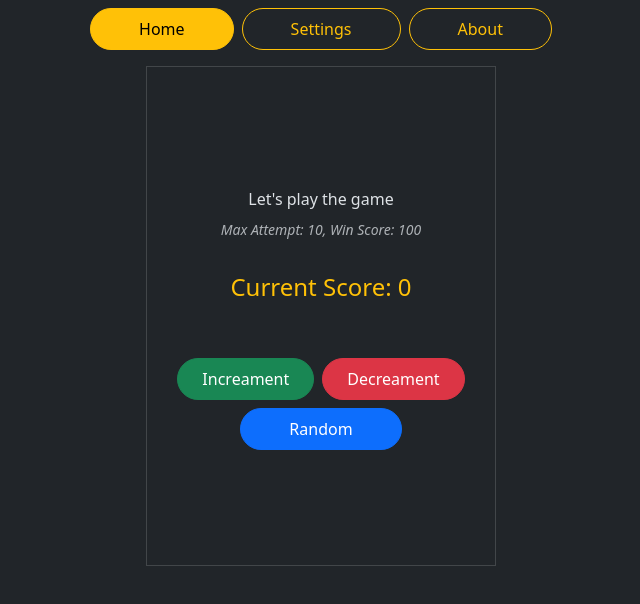
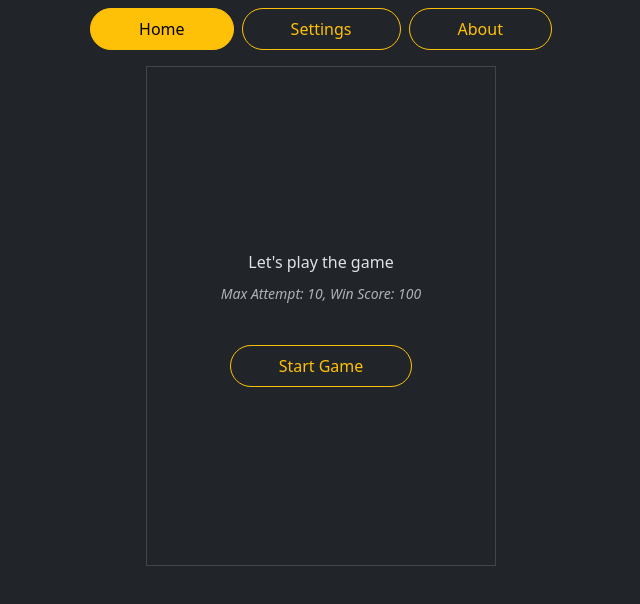
Before and after one commit to rabiulhassandev/vue-pinia, a Vue app: page / in a window 1280 px wide. Shown: the top 604 px of the page, without its empty margins (319-959 px from the left). Built offline with nearby package versions, Linux system fonts and the light colour scheme.

Commit message:
converted to Composition API style (Pinia)

```diff
--- a/src/Components/Home.vue
+++ b/src/Components/Home.vue
@@ -1,26 +1,34 @@
 <template>
         <MobileView>
-            <div class="text-center" v-if="gameStore.isGameOver">
+            <div class="text-center"  style="justify-content: space-around;" v-if="gameStore.isGameOver">
                 <h5 class="text-success" v-if="gameStore.score >= gameStore.winScore">Congratulations! You won the game!</h5>
                 <h5 class="text-danger" v-else>Game Over! You lost the game!</h5>
                 <h6 class="text-white pt-2">Your score: {{ gameStore.score }}</h6>
                 <h6 class="text-white pt-2">Attempt: {{ gameStore.attempt }}</h6>
                 <button class="btn btn-warning rounded-pill px-5 py-2 mt-2" @click="gameStore.resetGame()">Start Over</button>
             </div>
-            <div class="text-center" v-else>
+            <div class="text-center" style="justify-content: space-around;" v-else>
                 <h6 class="pt-2">Let's play the game</h6>
                 <p class="text-muted">
                     <small><i>Max Attempt: {{ gameStore.maxAttempt }}, Win Score: {{ gameStore.winScore }}</i></small>
                 </p>
 
-                <h4 class="text-warning pt-3">Current Score: {{ gameStore.score }}</h4>
+                <div v-if="!gameStore.isGameStarted" class="pt-3">
+                    <button class="btn btn-outline-warning rounded-pill px-5 py-2 mt-2" @click="gameStore.startGame()">Start Game</button>
+                </div>
+                <div v-else>
+                    <h4 class="text-warning pt-3">Current Score: {{ gameStore.score }}</h4>
+                    <p class="text-warning pt-5">Attempt Left: {{ gameStore.maxAttempt - gameStore.attempt }}</p>
+                    <div class="pt-1">
+                        <button class="btn btn-success rounded-pill px-4 py-2 mx-1" @click="incrementScore">Increament</button>
+                        <button class="btn btn-danger rounded-pill px-4 py-2 mx-1" @click="decrementScore">Decreament</button>
+                    </div>
+                    <button class="btn btn-primary rounded-pill px-5 py-2 mt-2" @click="randomScore">Random</button>
 
-                <div class="pt-5">
-                    <button class="btn btn-success rounded-pill px-4 py-2 mx-1" @click="incrementScore">Increament</button>
-                    <button class="btn btn-danger rounded-pill px-4 py-2 mx-1" @click="decrementScore">Decreament</button>
+                    <div class="text-center pt-5">
+                        <a class="text-danger" style="cursor: pointer;" @click="gameStore.resetGame"><b>Quit Game</b></a>
+                    </div>
                 </div>
-
-                <button class="btn btn-primary rounded-pill px-5 py-2 mt-2" @click="randomScore">Random</button>
             </div>
 
         </MobileView>
--- a/src/Components/Settings.vue
+++ b/src/Components/Settings.vue
@@ -1,5 +1,12 @@
 <template>
     <MobileView>
+        <div v-if="gameStore.isGameStarted" class="text-center">
+            <p class="text-muted">
+                <small>Game is running...</small>
+            </p>
+            <h6 class="text-danger pt-5 mt-5">You cannot change settings while the game is in progress.</h6>
+        </div>
+        <div v-else>
             <p class="text-muted text-center">
                 <small>Adjust your game settings here.</small>
             </p>
@@ -21,8 +28,9 @@
                     <input type="number" v-model.number="gameStore.winScore" class="form-control" />
                 </div>
             </div>
+        </div>
         <div class="text-center">
-            <router-link class="btn btn-primary rounded-pill px-5 py-2 mt-2" :to="{name: 'home'}">Go to Home</router-link>
+            <router-link class="btn btn-warning rounded-pill px-5 py-2 mt-2" :to="{name: 'home'}">Go to Home</router-link>
         </div>
     </MobileView>
 </template>
--- a/src/store/gameStore.js
+++ b/src/store/gameStore.js
@@ -1,56 +1,83 @@
 import { defineStore } from "pinia";
+import { ref, computed } from "vue";
 
-export const useGameStore = defineStore("gameStore", {
-    state: () => ({
-        score: 0,
-        maxAttack: 30,
-        maxDefense: 10,
-        attempt: 0,
-        maxAttempt: 10,
-        winScore: 100,
-        isGameOver: false,
-    }),
-    getters: {
-        // get score
-        getAttempt() {
-            return this.attempt;
-        },
-    },
-    actions: {
+export const useGameStore = defineStore("gameStore", () => {
+    const score = ref(0);
+    const maxAttack = ref(20);
+    const maxDefense = ref(10);
+    const attempt = ref(0);
+    const maxAttempt = ref(10);
+    const winScore = ref(100);
+    const isGameStarted = ref(false);
+    const isGameOver = ref(false);
+
+    const getAttempt = computed(()=> attempt.value);
+
     // set next attact
-        setNextAttack() {
-            let attact = Math.floor(Math.random() * this.maxAttack) + 1;
+    const setNextAttack = () => {
+        if (!isGameStarted.value || isGameOver.value) return; // check if game is started and not over
+
+        let attact = Math.floor(Math.random() * maxAttack.value) + 1;
         console.log(`Attack: ${attact}`);
-            this.attempt++;
-            this.score += attact;
+        attempt.value++;
+        score.value += attact;
 
         // check if game is over
-            if (this.attempt >= this.maxAttempt || this.score >= this.winScore) {
-                this.isGameOver = true;
+        if (attempt.value >= maxAttempt.value || score.value >= winScore.value) {
+            isGameOver.value = true;
             console.log("Game Over");
         }
-        },
+    };
 
     // set next defense
-        setNextDefense() {
-            let defense = Math.floor(Math.random() * this.maxDefense) + 1;
+    const setNextDefense = () => {
+        if (!isGameStarted.value || isGameOver.value) return; // check if game is started and not over
+
+        let defense = Math.floor(Math.random() * maxDefense.value) + 1;
         console.log(`Defense: ${defense}`);
-            this.attempt++;
-            this.score -= defense;
+        attempt.value++;
+        score.value -= defense;
 
         // check if game is over
-            if (this.attempt >= this.maxAttempt || this.score >= 100) {
-                this.isGameOver = true;
+        if (attempt.value >= maxAttempt.value || score.value >= 100) {
+            isGameOver.value = true;
             console.log("Game Over");
         }
-        },
+    };
 
     // reset game
-        resetGame() {
-            this.score = 0;
-            this.attempt = 0;
-            this.isGameOver = false;
+    const resetGame = () => {
+        score.value = 0;
+        attempt.value = 0;
+        isGameStarted.value = false;
+        isGameOver.value = false;
         console.log("Game Reset");
-        },
-    },
+    };
+
+    // start game
+    const startGame = () => {
+        resetGame();
+        isGameStarted.value = true;
+        console.log("Game Started");
+    };
+
+
+    return {
+        // state variables
+        score,
+        maxAttack,
+        maxDefense,
+        attempt,
+        maxAttempt,
+        winScore,
+        isGameStarted,
+        isGameOver,
+
+
+        // getters
+        getAttempt,
+
+        // actions
+        setNextAttack, setNextDefense, resetGame, startGame
+    };
 })
```
Lines whose indentation alone changed are shown as unchanged.
